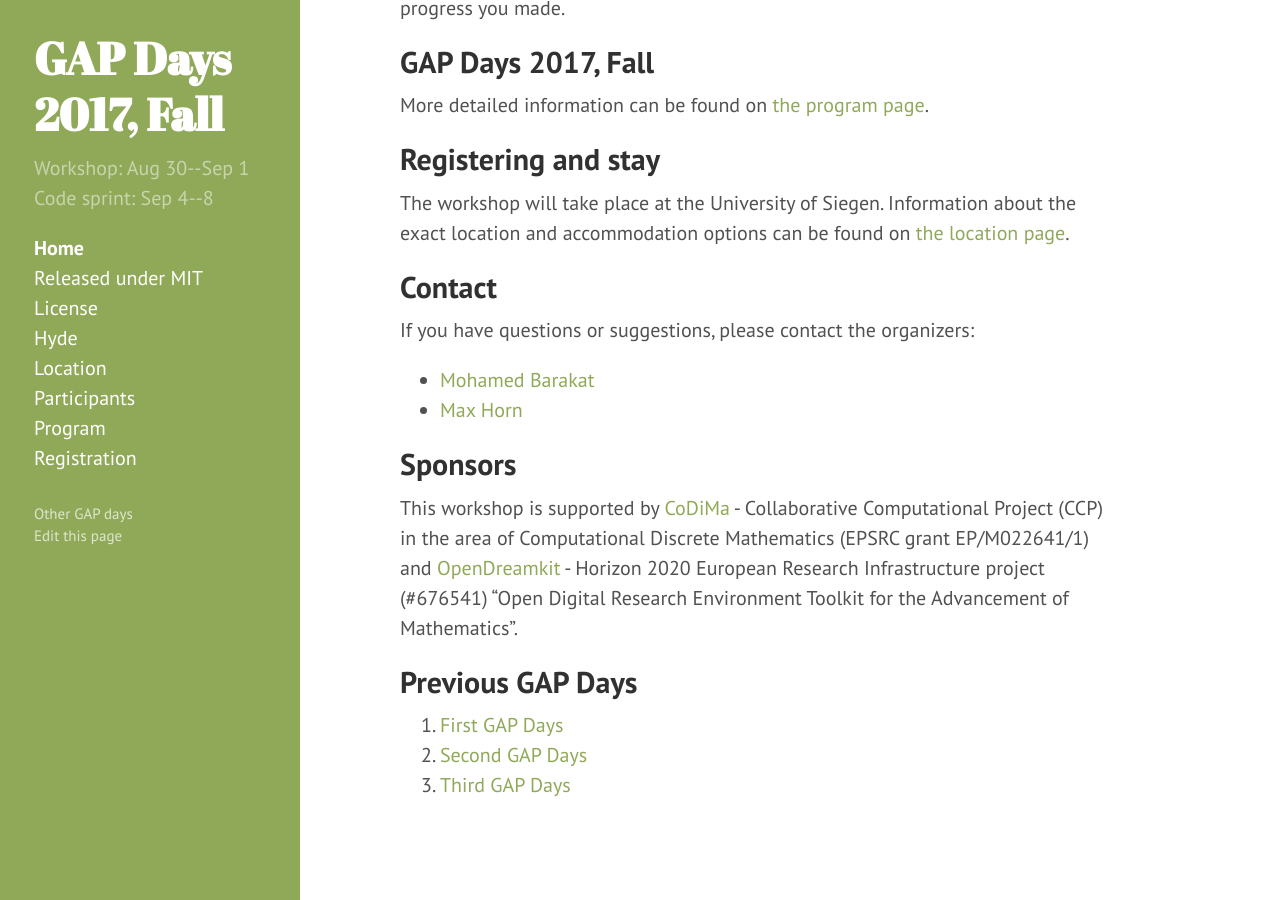
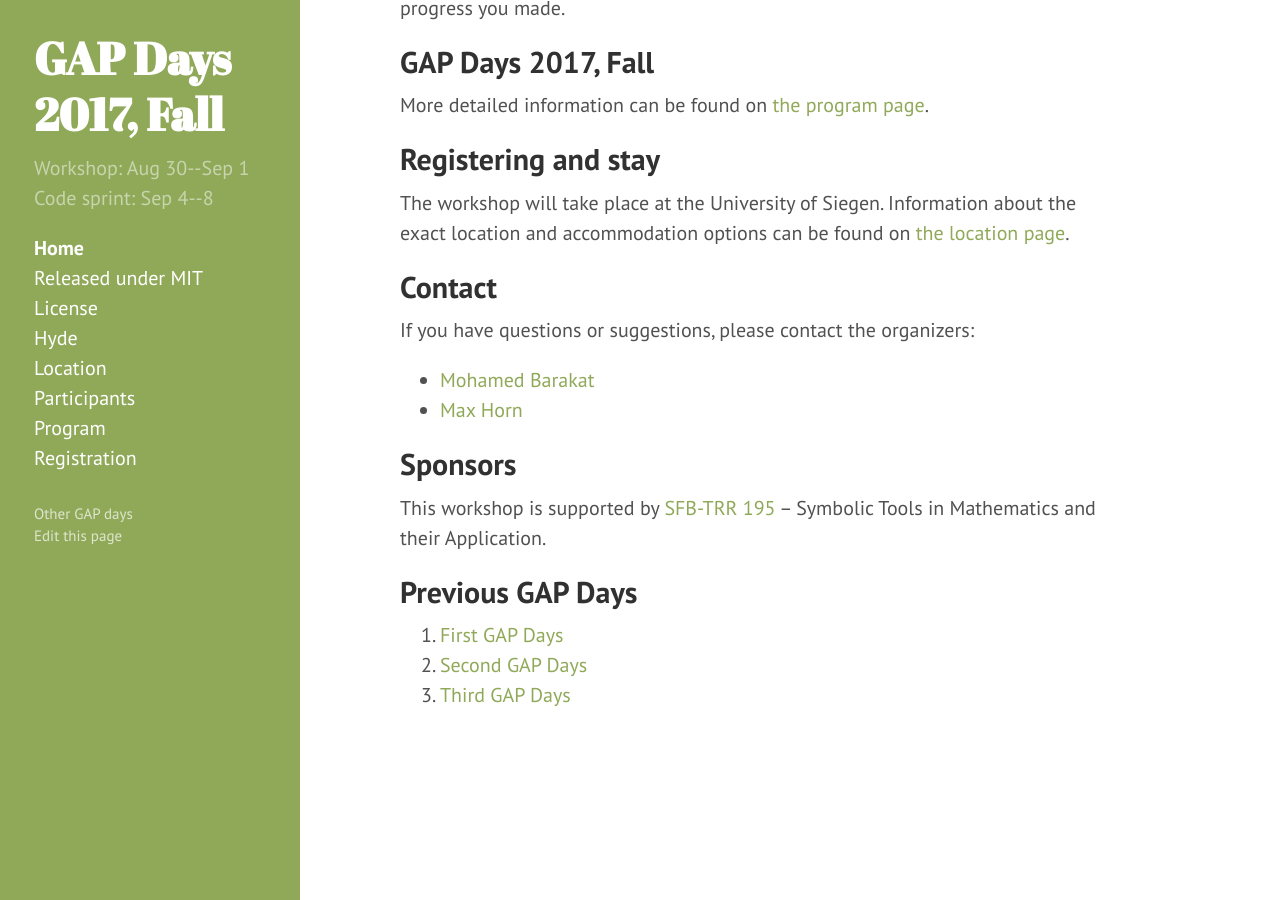
Before and after one commit to lbfm-rwth/gap-in-algebraic-research-2018, a Jekyll site: the page built from index.md, in a window 1280 px wide and 900 px high, scrolled down 654 px. Built offline with Jekyll 4.4.1, drawn with Linux system fonts in a browser that asks for light colours.

Commit message:
sponsor ist SFB-TRR 195

```diff
--- a/index.md
+++ b/index.md
@@ -39,10 +39,7 @@ If you have questions or suggestions, please contact the organizers:
 
 ## Sponsors
 
-This workshop is supported by [CoDiMa](http://www.codima.ac.uk/) - Collaborative Computational Project (CCP)
-in the area of Computational Discrete Mathematics (EPSRC grant EP/M022641/1) and
-[OpenDreamkit](http://opendreamkit.org/) - Horizon 2020 European Research Infrastructure project (#676541)
-"Open Digital Research Environment Toolkit for the Advancement of Mathematics".
+This workshop is supported by [SFB-TRR 195](https://www.computeralgebra.de/sfb/) -- Symbolic Tools in Mathematics and their Application.
 
 ## Previous GAP Days
 
```
